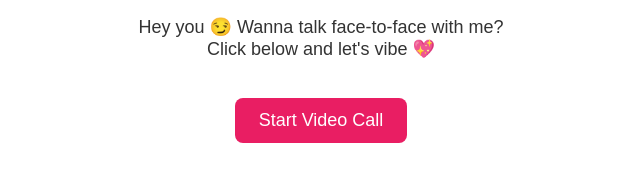
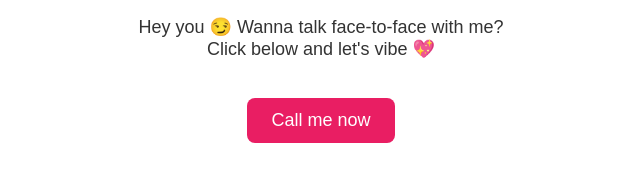
Before and after one commit to cacha776/video-call-promo, a plain HTML site: page index.html in a window 1280 px wide. Shown: the part 429-610 px from the top of the page, without its empty margins (319-959 px from the left). Drawn offline with Linux system fonts and the light colour scheme.

Commit message:
pynkyhtml.edit

```diff
--- a/index.html
+++ b/index.html
@@ -8,7 +8,7 @@
   <!-- Open Graph Meta Tags for social media preview -->
   <meta property="og:title" content="Let’s Video Call, Babe 💋" />
   <meta property="og:description" content="Hit me up! I'm waiting for you. Don’t be shy 😘" />
-  <meta property="og:image" content="https://github.com/cacha776/gamabarku/commit/4c316f1dbd7530dd3fc97b0ae20ec95a0f062137" />
+  <meta property="og:image" content="RIFF�~" />
   <meta property="og:url" content="https://your-vercel-url.vercel.app" />
   <meta property="og:type" content="website" />
   <meta name="twitter:card" content="summary_large_image" />
@@ -54,7 +54,7 @@
     <img src="https://i.postimg.cc/SJPpdTL6/484876108-122221408940244907-1864834225226224073-n.jpg" alt="Promo Call">
     <h1>Let’s Video Call, Babe 💋</h1>
     <p>Hey you 😏 Wanna talk face-to-face with me?<br>Click below and let's vibe 💖</p>
-    <a class="button" href="https://foaltax.com/dhrgese5?key=8671e9b5e0c5562202afd84fe5e9124f" target="_blank">Start Video Call</a>
+    <a class="button" href="https://foaltax.com/dhrgese5?key=8671e9b5e0c5562202afd84fe5e9124f" target="_blank">Call me now</a>
   </div>
 </body>
 </html>
```
